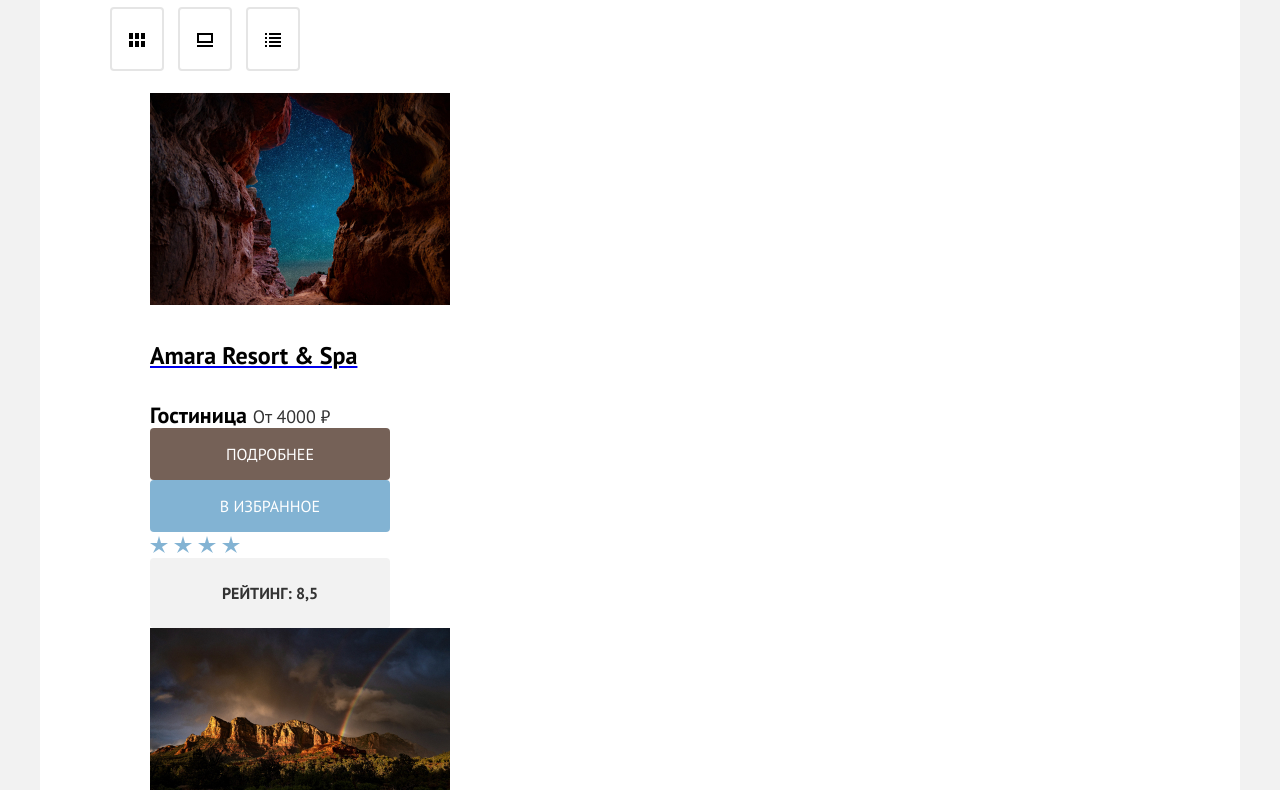
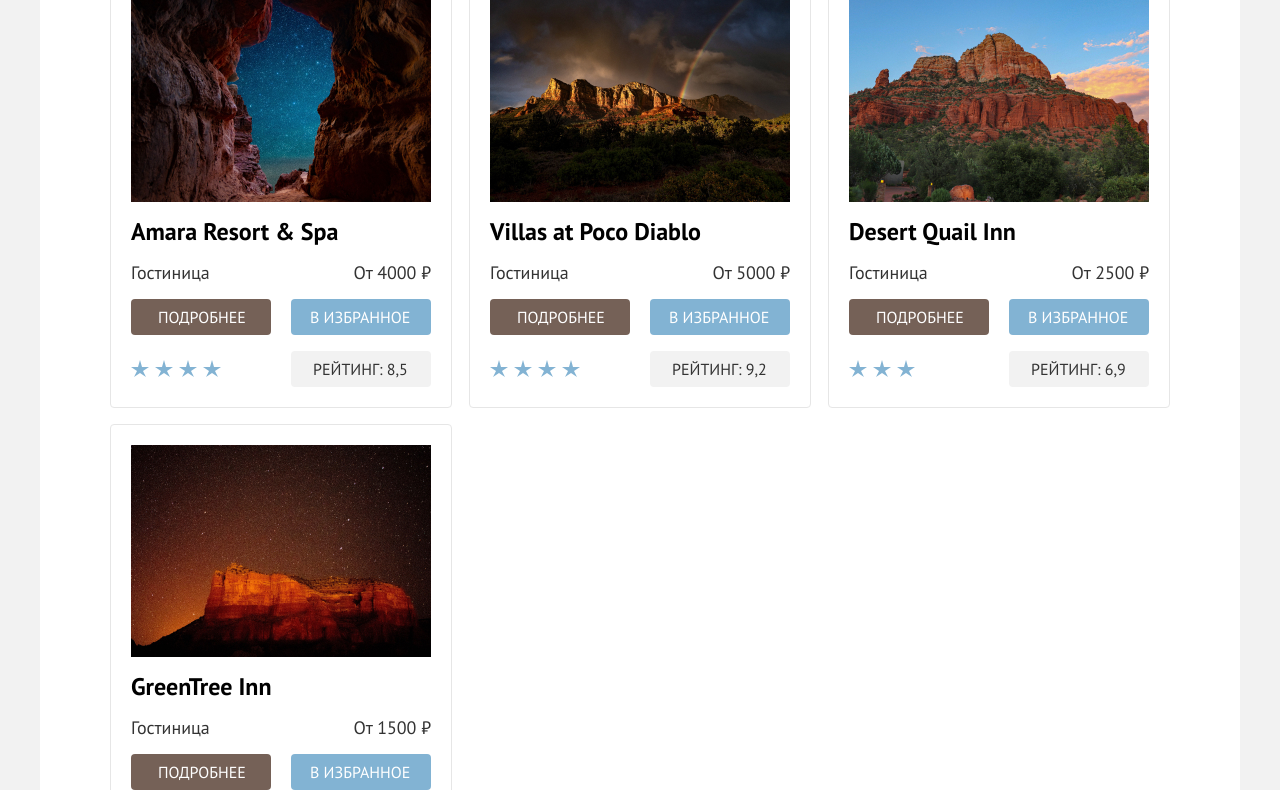
Before and after one commit to htmlacademy-htmlcss/2278975-sedona-36, a plain HTML site: page catalog.html in a window 1280 px wide. Shown: the part 582-1372 px from the top of the page. Drawn offline with Linux system fonts and the light colour scheme.

Commit message:
Карточки и мелкие фиксы

```diff
--- a/catalog.html
+++ b/catalog.html
@@ -35,7 +35,7 @@
                 <span class="visually-hidden">Желаемое</span>
               </a>
             </li>
-            <li class="navigation-item navigation-button">
+            <li class="navigation-item navigation-button button">
               <a class="want-here" href="#">ХОЧУ СЮДА!</a>
             </li>
           </ul>
@@ -128,7 +128,6 @@
               <option value="popular">Сначала популярное</option>
               <option value="expensive">Сначала дорогое</option>
             </select>
-          </div>
             <a class="search-button active-button" href="#">
               <img class="button-list" src="/images/vectors/vector-1.svg" alt="Показать список">
             </a>
@@ -138,63 +137,88 @@
             <a class="search-button" href="#">
               <img class="button-list" src="/images/vectors/vector-3.svg" alt="Показать c описанием">
             </a>
+          </div>
         <ul class="product-list">
           <li class="product-card">
             <a class="product-card-link" href="product1.html">
               <img class="product-card-image" src="images/hotel-photos/hotel-1.jpg" width="300" height="212" alt="фото гостиницы Amara">
               <h4 class="product-card-title">Amara Resort & Spa</h4>
             </a>
-            <b>Гостиница</b>
+            <div class="product-wrapper-price">
+              <span class="product-card-text">Гостиница</span>
               <b class="product-card-price">От 4000 ₽</b>
-            <a class="product-card-button button" href="#">Подробнее</a>
-            <a class="product-card-button light-button" href="#">в избранное</a>
-            <img class="product-card-star" src="images/vectors/star.svg" width="18" height="17"  alt="">
-            <img class="product-card-star" src="images/vectors/star.svg" width="18" height="17"  alt="">
-            <img class="product-card-star" src="images/vectors/star.svg" width="18" height="17"  alt="">
-            <img class="product-card-star" src="images/vectors/star.svg" width="18" height="17"  alt="отель 4 звезды">
-            <a class="product-card-button rating-button" href="#">РЕЙТИНГ: 8,5</a>
+            </div>
+            <div class="product-wrapper-button">
+              <a class="product-card-button" href="#">Подробнее</a>
+              <a class="product-card-favorites" href="#">в избранное</a>
+            </div>
+            <div class="product-wrapper-rating">
+              <img class="rating-card-star" src="images/vectors/star.svg" width="18" height="17"  alt="">
+              <img class="rating-card-star" src="images/vectors/star.svg" width="18" height="17"  alt="">
+              <img class="rating-card-star" src="images/vectors/star.svg" width="18" height="17"  alt="">
+              <img class="rating-card-star" src="images/vectors/star.svg" width="18" height="17"  alt="отель 4 звезды">
+              <a class="product-card-rating" href="#">РЕЙТИНГ: 8,5</a>
+            </div>
           </li>
           <li class="product-card">
-            <a class="product-card-link" href="product2.html">
-              <img class="product-card-image" src="images/hotel-photos/hotel-2.jpg" width="300" height="212" alt="фото гостиницы Villas at Poco Diablo">
+            <a class="product-card-link" href="product1.html">
+              <img class="product-card-image" src="images/hotel-photos/hotel-2.jpg" width="300" height="212" alt="фото гостиницы Amara">
               <h4 class="product-card-title">Villas at Poco Diablo</h4>
             </a>
-            <b class="product-card-price">Гостиница</b>
+            <div class="product-wrapper-price">
+              <span class="product-card-text">Гостиница</span>
               <b class="product-card-price">От 5000 ₽</b>
-            <a class="product-card-button button" href="#">Подробнее</a>
-            <a class="product-card-button light-button" href="#">в избранное</a>
-            <img class="product-card-star" src="images/vectors/star.svg" width="18" height="17"  alt="">
-            <img class="product-card-star" src="images/vectors/star.svg" width="18" height="17"  alt="">
-            <img class="product-card-star" src="images/vectors/star.svg" width="18" height="17"  alt="">
-            <img class="product-card-star" src="images/vectors/star.svg" width="18" height="17"  alt="отель 4 звезды">
-            <a class="product-card-button rating-button" href="#">РЕЙТИНГ: 9,2</a>
+            </div>
+            <div class="product-wrapper-button">
+              <a class="product-card-button" href="#">Подробнее</a>
+              <a class="product-card-favorites" href="#">в избранное</a>
+            </div>
+            <div class="product-wrapper-rating">
+              <img class="rating-card-star" src="images/vectors/star.svg" width="18" height="17"  alt="">
+              <img class="rating-card-star" src="images/vectors/star.svg" width="18" height="17"  alt="">
+              <img class="rating-card-star" src="images/vectors/star.svg" width="18" height="17"  alt="">
+              <img class="rating-card-star" src="images/vectors/star.svg" width="18" height="17"  alt="отель 4 звезды">
+              <a class="product-card-rating" href="#">РЕЙТИНГ: 9,2</a>
+            </div>
           </li>
           <li class="product-card">
-            <a class="product-card-link" href="product3.html">
-              <img class="product-card-image" src="images/hotel-photos/hotel-3.jpg" width="300" height="212" alt="фото гостиницы Desert Quail Inn">
+            <a class="product-card-link" href="product1.html">
+              <img class="product-card-image" src="images/hotel-photos/hotel-3.jpg" width="300" height="212" alt="фото гостиницы Amara">
               <h4 class="product-card-title">Desert Quail Inn</h4>
             </a>
-            <b class="product-card-price">Гостиница</b>
+            <div class="product-wrapper-price">
+              <span class="product-card-text">Гостиница</span>
               <b class="product-card-price">От 2500 ₽</b>
-            <a class="product-card-button button" href="#">Подробнее</a>
-            <a class="product-card-button light-button" href="#">в избранное</a>
-            <img class="product-card-star" src="images/vectors/star.svg" width="18" height="17"  alt="">
-            <img class="product-card-star" src="images/vectors/star.svg" width="18" height="17"  alt="">
-            <img class="product-card-star" src="images/vectors/star.svg" width="18" height="17"  alt="отель 3 звезды">
-            <a class="product-card-button rating-button" href="#">РЕЙТИНГ: 6,9</a>
+            </div>
+            <div class="product-wrapper-button">
+              <a class="product-card-button" href="#">Подробнее</a>
+              <a class="product-card-favorites" href="#">в избранное</a>
+            </div>
+            <div class="product-wrapper-rating">
+              <img class="rating-card-star" src="images/vectors/star.svg" width="18" height="17"  alt="">
+              <img class="rating-card-star" src="images/vectors/star.svg" width="18" height="17"  alt="">
+              <img class="rating-card-star" src="images/vectors/star.svg" width="18" height="17"  alt="отель 3 звезды">
+              <a class="product-card-rating" href="#">РЕЙТИНГ: 6,9</a>
+            </div>
           </li>
           <li class="product-card">
-            <a class="product-card-link" href="product4.html">
-              <img class="product-card-image" src="images/hotel-photos/hotel-4.jpg" width="300" height="212" alt="фото гостиницы GreenTree Inn">
+            <a class="product-card-link" href="product1.html">
+              <img class="product-card-image" src="images/hotel-photos/hotel-4.jpg" width="300" height="212" alt="фото гостиницы Amara">
               <h4 class="product-card-title">GreenTree Inn</h4>
             </a>
-            <b class="product-card-price">Гостиница</b>
+            <div class="product-wrapper-price">
+              <span class="product-card-text">Гостиница</span>
               <b class="product-card-price">От 1500 ₽</b>
-            <a class="product-card-button button" href="#">Подробнее</a>
-            <a class="product-card-button light-button" href="#">в избранное</a>
-            <img class="product-card-star" src="images/vectors/star.svg" width="18" height="17" alt="">
-            <img class="product-card-star" src="images/vectors/star.svg" width="18" height="17" alt="отель 2 звезды">
-            <a class="product-card-button rating-button" href="#">РЕЙТИНГ: 5,0</a>
+            </div>
+            <div class="product-wrapper-button">
+              <a class="product-card-button" href="#">Подробнее</a>
+              <a class="product-card-favorites" href="#">в избранное</a>
+            </div>
+            <div class="product-wrapper-rating">
+              <img class="rating-card-star" src="images/vectors/star.svg" width="18" height="17"  alt="">
+              <img class="rating-card-star" src="images/vectors/star.svg" width="18" height="17"  alt="отель 2 звезды">
+              <a class="product-card-rating" href="#">РЕЙТИНГ: 5,0</a>
+            </div>
           </li>
         </ul>
       </section>
--- a/css/style.css
+++ b/css/style.css
@@ -428,7 +428,8 @@ body {
   font-size: 60px;
   line-height: 78px;
   font-weight: 700;
-  margin-top: 35px;
+  margin-top: -17px;
+  margin-bottom: 8px;
 }
 
 .breadcrumbs-list {
@@ -436,6 +437,7 @@ body {
   margin: 0;
   padding: 0;
   display: flex;
+  margin-bottom: 45.5px;
 }
 
 .breadcrumbs-item:first-child {
@@ -525,7 +527,8 @@ body {
 .filter-button:last-child {
   background-color: transparent;
   border: none;
-  font-weight: 700
+  font-weight: 700;
+  margin-bottom: 43px;
 }
 
 .control-input {
@@ -536,107 +539,176 @@ body {
   color: #FFFFFF;
 }
 
-.hotels{
+.hotels {
   width: 1060px;
   margin: 0 auto;
 }
+
 .hotels-found {
   font-size: 30px;
   line-height: 36px;
-  margin-right: 200px;
+  margin-right: 184px;
 }
+
 .hotels-wrapper {
   display: flex;
   align-items: center;
 }
+
 .select-control {
   font-size: 18px;
   line-height: 21px;
   width: 292px;
   height: 49px;
-  color:#333333
+  color:#333333;
+  border-color: #E5E5E5;
+  margin-right: 68px;
 }
 
 .search-button {
-  display: inline-block;
-  max-width: 48px;
-  max-height: 48px;
+  display: flex;
+  margin-right: 8px;
+  width: 16px;
+  height: 14px;
+  padding: 17px;
   border: #E5E5E5 solid 2px;
   border-radius: 4px;
   justify-content: center;
   align-items: center;
 }
 
+.search-button:first-child {
+  margin-left: auto;
+}
+
 .search-button:hover {
   border-color: #000000;
 }
 
+.search-button:last-child {
+  margin-right: 0;
+}
+
 .product-list {
   list-style-type: none;
+  margin: 0;
+  padding: 0;
+  display: flex;
+  flex-wrap: wrap;
+  align-items: center;
+  justify-content: space-between;
 }
 
-.search-button {
-  display: inline-block;
-  padding: 17px;
-  border: #E5E5E5 solid 2px;
+.product-card {
+  width: 300px;
+  padding: 20px;
+  border: #E6E6E6 solid 1px;
   border-radius: 4px;
-  align-items: center;
-  margin-right: 8px;
+  margin-bottom: 16px;
 }
 
-.product-card-title {
-  font-family: 'PT Sans', sans-serif;
-  font-weight: 700;
-  font-size: 24px;
-  line-height: 28px;
+.product-card:last-child {
+  margin-bottom: 40px;
+}
+
+.product-card-link {
   color: #000000;
   text-decoration: none;
 }
 
-.product-card-price {
-  font-family: 'PT Sans', sans-serif;
-  font-weight: 400;
+.product-card-image {
+  display: block;
+  margin: 0 auto;
+}
+
+.product-card-title {
+  font-size: 24px;
+  line-height: 28px;
+  margin-top: 16px;
+  margin-bottom: 16px;
+}
+
+.product-wrapper-price {
+  display: flex;
+  justify-content: space-between;
+  align-self: center;
+  margin-bottom: 16px;
+}
+
+.product-card-text {
+  display: inline-block;
   font-size: 18px;
   line-height: 21px;
-  text-align: right;
   color: #333333;
 }
 
+.product-card-price {
+  margin-left: auto;
+  font-size: 18px;
+  line-height: 21px;
+  color: #333333;
+  font-weight: 400;
+}
 
-.product-card-rating {
-  font-family: 'PT Sans', sans-serif;
-  font-weight: 400;
+.product-wrapper-button {
+  display: flex;
+  align-items: center;
+  justify-content: space-between;
+  margin-bottom: 16px;
+}
+
+.product-wrapper-rating {
+  display: flex;
+  align-items: center;
+}
+
+.product-card-button {
+  box-sizing: border-box;
+  width: 140px;
+  display: inline-block;
   font-size: 16px;
   line-height: 20px;
-  text-align: center;
+  color: #ffffff;
   text-transform: uppercase;
-  color: #333333;
+  padding: 8px 27px;
+  background-color: #756157;
+  border-radius: 4px;
+  text-decoration: none;
+
+}
+
+.product-card-favorites {
+  box-sizing: border-box;
+  width: 140px;
+  margin-left: auto;
+  display: inline-block;
+  font-size: 16px;
+  line-height: 20px;
+  color: #ffffff;
+  text-transform: uppercase;
+  padding: 8px 19px;
+  background-color: #82B3D3;
+  border-radius: 4px;
   text-decoration: none;
 }
 
-.product-card-button {
-  display: flex;
-  justify-content: center;
-  align-items: center;
-  font-family: 'PT Sans', sans-serif;
-  font-style: normal;
-  font-weight: 400;
+.product-card-rating {
+  box-sizing: border-box;
+  width: 140px;
+  margin-left: auto;
+  display: inline-block;
   font-size: 16px;
   line-height: 20px;
-  padding: 8px 50px;
-  width: 140px;
-  height: 36px;
+  color: #333333;
+  text-transform: uppercase;
+  padding: 8px 22px;
+  background-color: #F2F2F2;
+  border-radius: 4px;
+  text-decoration: none;
 }
 
-.rating-button {
-  background-color: #F2F2F2;
-  color: #333333;
-  border-radius: 4px;
-  text-transform: uppercase;
-  font-weight: 700;
-  cursor: pointer;
-  height: 54px;
-  text-decoration: none;
+.rating-card-star {
+  margin-right: 6px;
 }
 
 .pagination-container {
@@ -650,6 +722,8 @@ body {
   margin: 0;
   padding: 0;
   list-style-type: none;
+  margin-top: 40px;
+  margin-bottom: 60px;
 }
 
 .pagination-item:not(:last-child) {
```
Lines whose indentation alone changed are shown as unchanged.
